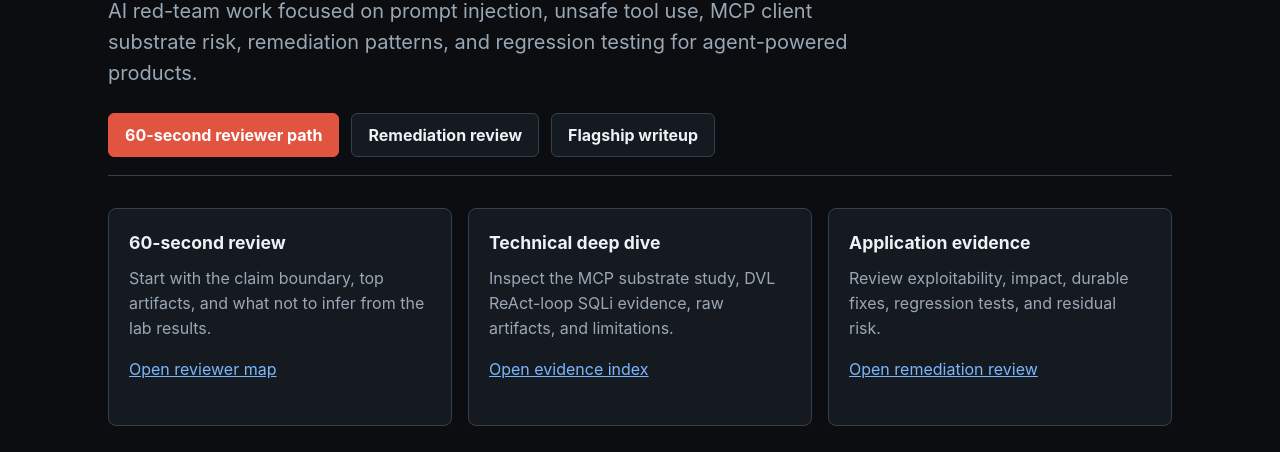
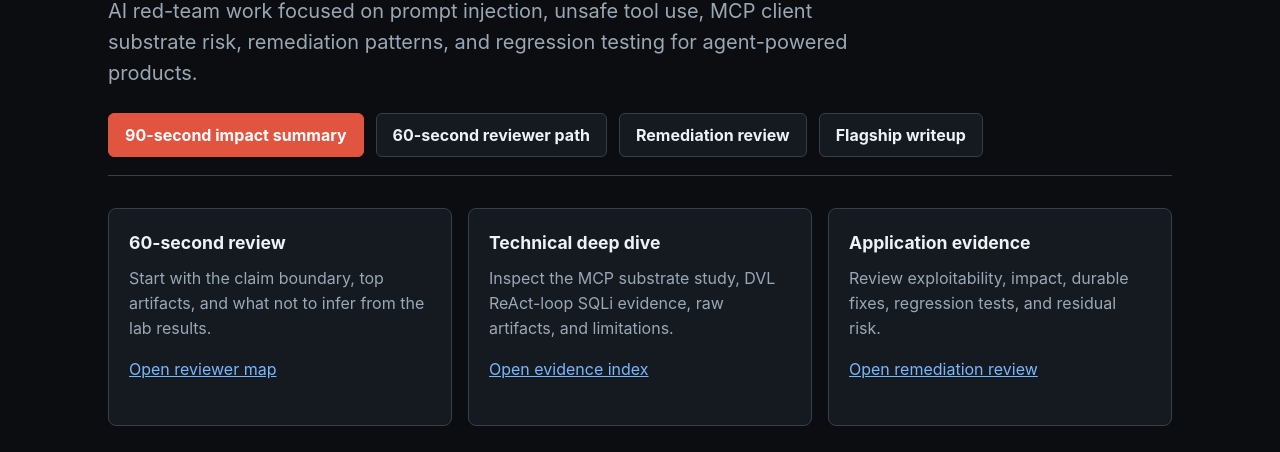
Before and after one commit to ChunkyTortoise/ai-redteam-notes, a plain HTML site: page index.html in a window 1280 px wide. Shown: the part 284-736 px from the top of the page. Drawn offline with Linux system fonts and the light colour scheme.

Commit message:
Tier 0 polish: fix broken refs, publish pre-regs, add impact summary
- Strip 4 docs/specs/ references from flagship WRITEUP + partner
  ATTACKS entry; rephrase lab/ paths that don't mirror to public
- Publish 2 pre-registrations (2026-mcp-matrix, 2026-05-13-tier-a-w1-w5)
  with parent-spec lines stripped; both disclosure-scanned green
- Update REPORTS notes that previously said 'private repo for now'
  for the W1-W5 pre-reg
- Add REPORTS/portfolio-impact-summary.md: 63-line aggregator with
  TL;DR, 5 claims with verdicts, what-this-demonstrates, role entry
  points, and limitations verbatim from flagship WRITEUP
- Elevate methodology hook (pre-registration + public retractions +
  Wilson 95% CIs) to the lead paragraph of public README
- Add '90-second impact summary' as the primary button on index.html
- Link impact summary as item 0 of the 5-minute reviewer path

```diff
--- a/index.html
+++ b/index.html
@@ -174,7 +174,8 @@
         remediation patterns, and regression testing for agent-powered products.
       </p>
       <nav class="actions" aria-label="Primary portfolio links">
-        <a class="button primary" href="REPORTS/start-here-for-hiring-reviewers.md">60-second reviewer path</a>
+        <a class="button primary" href="REPORTS/portfolio-impact-summary.md">90-second impact summary</a>
+        <a class="button" href="REPORTS/start-here-for-hiring-reviewers.md">60-second reviewer path</a>
         <a class="button" href="REPORTS/2026-05-15-agent-product-security-remediation-review.md">Remediation review</a>
         <a class="button" href="WRITEUPS/2026-05-14-mcp-substrate-vs-policy.md">Flagship writeup</a>
       </nav>
```
Also changed, not shown: 8 other files.
